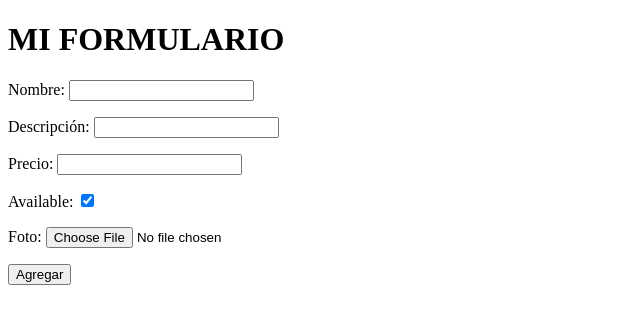
After one commit to DF2024/Project-Django-CoffeShop, a Django app: page /productos/agregar/ in a window 1280 px wide. The commit adds this page. Shown: the top 324 px of the page, without its empty margins (0-640 px from the left). Run offline with Django 5.2, Linux system fonts and the light colour scheme.

Commit message:
Se agrego la lista de productos y formulario

```diff
--- a/coffe_shop/coffe_shop/urls.py
+++ b/coffe_shop/coffe_shop/urls.py
@@ -22,5 +22,5 @@ from django.urls import path, include
 
 urlpatterns = [
     path('admin/', admin.site.urls),
-    path('', include('products.urls')),
+    path('productos/', include('products.urls')),
 ]
--- /dev/null
+++ b/coffe_shop/products/forms.py
@@ -0,0 +1,20 @@
+
+from django import forms
+from products.models import Product
+
+class product_form(forms.Form):
+    name = forms.CharField(max_length=200, label="Nombre")
+    description = forms.CharField(max_length=200, label="Descripción")
+    price = forms.DecimalField(max_digits=10, decimal_places=2, label="Precio")
+    available = forms.BooleanField(initial=True, required=False)
+    photo = forms.ImageField(label="Foto", required=False)
+
+
+    def save(self):
+        Product.objects.create(
+            name = self.cleaned_data['name'],
+            description = self.cleaned_data['description'],
+            price = self.cleaned_data['price'],
+            available = self.cleaned_data['available'],
+            photo = self.cleaned_data['photo'],
+        )
--- /dev/null
+++ b/coffe_shop/products/templates/add_product/add_product.html
@@ -0,0 +1,22 @@
+<!DOCTYPE html>
+<html lang="en">
+<head>
+    <meta charset="UTF-8">
+    <meta name="viewport" content="width=device-width, initial-scale=1.0">
+    <title>Agregar Producto</title>
+</head>
+<body>
+    <H1>MI FORMULARIO</H1>
+
+    <form action="{% url "add_product" %}" method="post">
+
+        {% csrf_token %}
+
+        {{form.as_p}}
+
+        <button type="submit">Agregar</button>
+    </form>
+
+
+</body>
+</html>
--- a/coffe_shop/products/urls.py
+++ b/coffe_shop/products/urls.py
@@ -1,9 +1,10 @@
 from django.urls import path
 from products.views import product_list
-
+from products.views import ProductFormView
 
 
 
 urlpatterns = [
-    path('lista-producto/', product_list, name='Lista productos')
+    path('lista/', product_list.as_view(), name='product_list'),
+    path('agregar/', ProductFormView.as_view(), name="add_product")
 ]
--- a/coffe_shop/products/views.py
+++ b/coffe_shop/products/views.py
@@ -1,10 +1,24 @@
 from django.shortcuts import render
-
+from django.urls import reverse_lazy
+from django.views import generic
+from products.forms import product_form
+from products.models import Product
 
 
 # Create your views here.
 
-def product_list(request):
-    contexto = {'nombre': 'Andrés'}
+class ProductFormView(generic.FormView):
+    template_name = "add_product/add_product.html"
+    form_class = product_form
+    success_url = reverse_lazy('add_product')
 
-    return render(request, 'products_list/products_list.html', contexto)
+    def form_valid(self, form):
+        form.save()
+        return super().form_valid(form)
+
+
+
+class product_list(generic.ListView):
+    model = Product
+    template_name = 'products_list/products_list.html'
+    context_object_name = 'products'
```
Also changed, not shown: coffe_shop/products/templates/products_list/products_list.html (+12 -1 lines).
